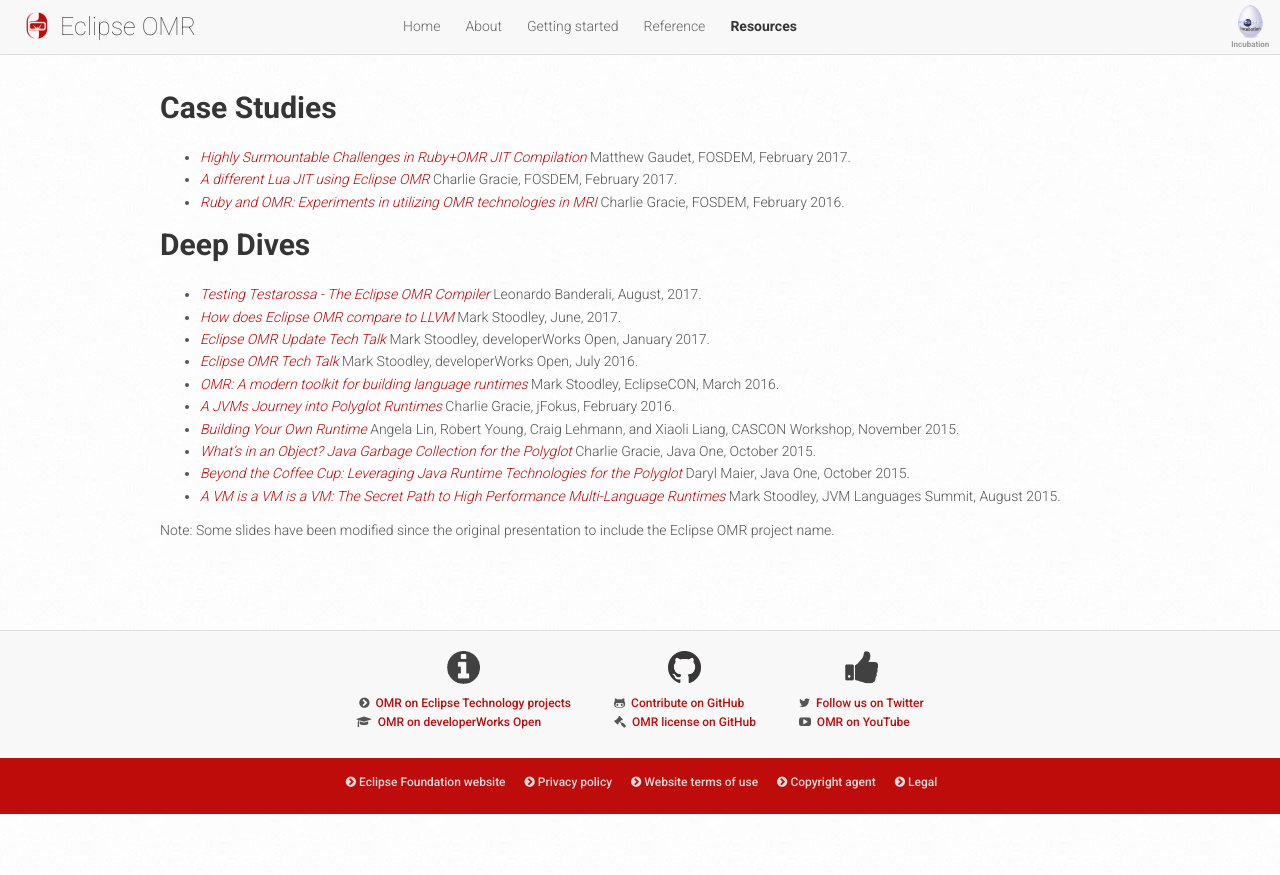
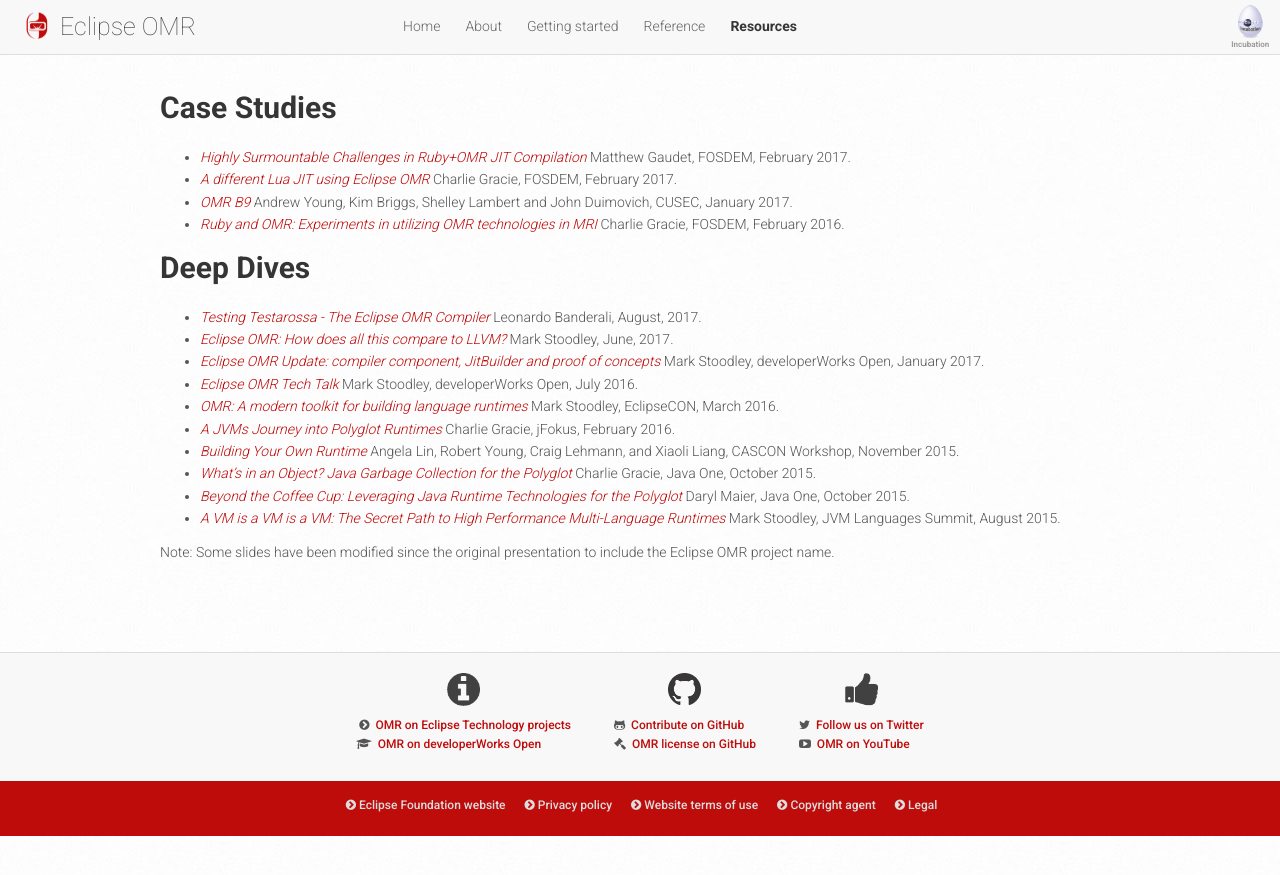
Before and after one commit to eclipse/omr.website, a Jekyll site: the page built from resources/presentations.md, in a window 1280 px wide. Shown: the top 875 px of the page. Built offline with Jekyll 4.4.1, drawn with Linux system fonts in a browser that asks for light colours; nearby versions of some CDN libraries.

Commit message:
Add link to OMR B9 Added the link to OMR B9 slides and updated the titles of the two dW Open talks

```diff
--- a/resources/presentations.md
+++ b/resources/presentations.md
@@ -27,13 +27,14 @@ lang: en
 
 - [*Highly Surmountable Challenges in Ruby+OMR JIT Compilation*](https://fosdem.org/2017/schedule/event/ruby_highly_surmountable_challenges_in_ruby_omr_jit_compilation/) Matthew Gaudet, FOSDEM, February 2017.
 - [*A different Lua JIT using Eclipse OMR*](https://fosdem.org/2017/schedule/event/eclipse_omr/) Charlie Gracie, FOSDEM, February 2017.
+- [*OMR B9*](https://github.com/youngar/Base9/blob/master/CUSEC%202017%20-%20Buildering%20a%20JIT.pdf) Andrew Young, Kim Briggs, Shelley Lambert and John Duimovich, CUSEC, January 2017.
 - [*Ruby and OMR: Experiments in utilizing OMR technologies in MRI*](http://bofh.nikhef.nl/events/FOSDEM/2016/h2213/ruby-and-omr.mp4) Charlie Gracie, FOSDEM, February 2016.
 
 # Deep Dives
 
 - [*Testing Testarossa - The Eclipse OMR Compiler*](https://youtu.be/D0BCftV6DpE) Leonardo Banderali, August, 2017.
-- [*How does Eclipse OMR compare to LLVM*](http://www.ustream.tv/recorded/105013815) Mark Stoodley, June, 2017.
-- [*Eclipse OMR Update Tech Talk*](http://www.ustream.tv/recorded/98846650) Mark Stoodley, developerWorks Open, January 2017.
+- [*Eclipse OMR: How does all this compare to LLVM?*](http://www.ustream.tv/recorded/105013815) Mark Stoodley, June, 2017.
+- [*Eclipse OMR Update: compiler component, JitBuilder and proof of concepts*](http://www.ustream.tv/recorded/98846650) Mark Stoodley, developerWorks Open, January 2017.
 - [*Eclipse OMR Tech Talk*](https://developer.ibm.com/open/videos/eclipse-omr-tech-talk/) Mark Stoodley, developerWorks Open, July 2016.
 - [*OMR: A modern toolkit for building language runtimes*](http://www.slideshare.net/MarkStoodley/omr-a-modern-toolkit-for-building-language-runtimes) Mark Stoodley, EclipseCON, March 2016.
 - [*A JVMs Journey into Polyglot Runtimes*](https://t.co/efCKf6aCB4) Charlie Gracie, jFokus, February 2016.
```
